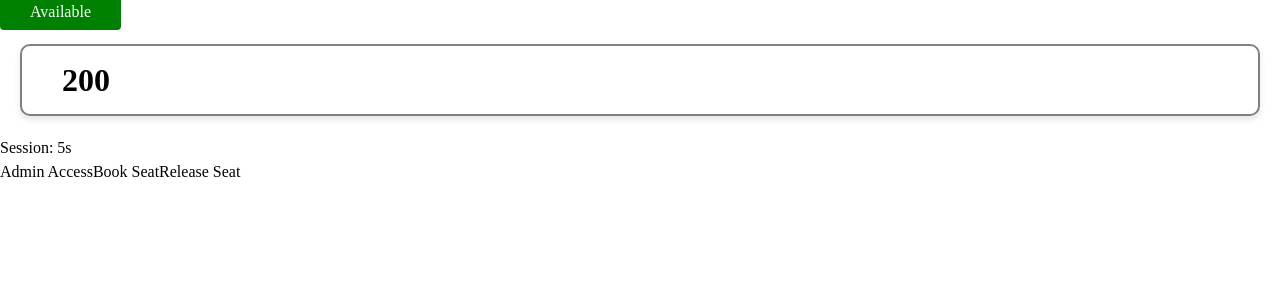
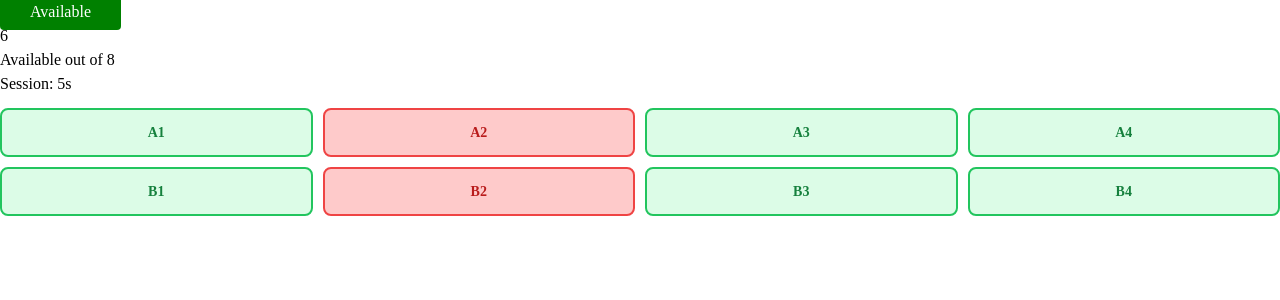
Before and after one commit to munibah1707-cpu/Seat-Availability-Tracker, a React (Vite) app in the folder seat-availabilty-tracker/: page / in a window 1280 px wide. Shown: the top 300 px of the page. Built offline with nearby package versions, Linux system fonts and the light colour scheme.

Commit message:
feat: upgrade seat tracker to an interactive grid map using unique keys

```diff
--- a/seat-availabilty-tracker/src/App.jsx
+++ b/seat-availabilty-tracker/src/App.jsx
@@ -1,36 +1,50 @@
-import React, { useState,useEffect } from "react";
+import React, { useState, useEffect } from "react";
 import SeatBadge from "./SeatBadge";
 import SeatCounter from "./SeatCounter";
-import AdminPanel from "./AdminPanel";
 
-const App =() => {
-  const [count, setCount] = useState(200);
+const initialSeats = [
+  { id: "s1", seatNumber: "A1", isOccupied: false },
+  { id: "s2", seatNumber: "A2", isOccupied: true },
+  { id: "s3", seatNumber: "A3", isOccupied: false },
+  { id: "s4", seatNumber: "A4", isOccupied: false },
+  { id: "s5", seatNumber: "B1", isOccupied: false },
+  { id: "s6", seatNumber: "B2", isOccupied: true },
+  { id: "s7", seatNumber: "B3", isOccupied: false },
+  { id: "s8", seatNumber: "B4", isOccupied: false },
+];
+
+const App = () => {
+
+  const [seats, setSeats] = useState(initialSeats);
   const [seconds, setSeconds] = useState(0);
-  const [isAdminOpen, setIsAdminOpen] = useState(false);
+
+
+  const totalSeats = seats.length;
+  const availableSeats = seats.filter((seat) => !seat.isOccupied).length;
 
   let badgeColor = "";
   let badgeText = "";
 
-
-  if (count > 50){
+  if (availableSeats === 0) {
+    badgeColor = "orange";
+    badgeText = "Sold Out";
+  } else if (availableSeats <= 2) {
+    badgeColor = "red";
+    badgeText = "Almost Full";
+  } else if (availableSeats <= 5) {
+    badgeColor = "yellow";
+    badgeText = "Filling Up";
+  } else {
     badgeColor = "green";
     badgeText = "Available";
-  }else if(count >=11){
-    badgeColor = "yellow";
-    badgeText = "Filling Up";
-  }else if(count >=1){
-    badgeColor = "red";
-    badgeText = "Almost Full";
-  }else{
-    badgeColor = "Orange";
-    badgeText = "Sold Out";
   }
 
-  const bookSeat = () => {
-   setCount((prev) =>Math.max(0, prev -1));
-  };
-  const releaseSeat = () => {
-    setCount((prev) => Math.min(200, prev + 1));
+  const handleSeatClick = (id) => {
+    setSeats((prevSeats) =>
+      prevSeats.map((seat) =>
+        seat.id === id ? { ...seat, isOccupied: !seat.isOccupied } : seat
+      )
+    );
   };
 
 
@@ -38,62 +52,69 @@ const App =() => {
     const interval = setInterval(() => {
       setSeconds((prevSeconds) => prevSeconds + 1);
     }, 1000);
-  return () => {
-    clearInterval(interval);
-  };
+    return () => clearInterval(interval);
   }, []);
 
   useEffect(() => {
-  if(count === 0){
-    console.log("ALERT: Venue is sold out!");
+    if (availableSeats === 0) {
+      console.warn("ALERT: Venue is sold out!");
     }
-}, [count]);
+  }, [availableSeats]);
+
 
 
   return (
     <div className="flex h-screen items-center justify-center flex-col gap-4 bg-red-200">
 
+      <SeatBadge text={badgeText} color={badgeColor} />
 
-    <SeatBadge text={badgeText} color={badgeColor} />
-    <SeatCounter count={count} seconds={seconds} />
+      <SeatCounter available={availableSeats} total={totalSeats} seconds={seconds} />
 
       <div className="flex flex-col gap-4 max-w-xs w-full">
 
 
+        {seats.length === 0 ? (
+          <p className="text-sm text-gray-500 italic text-center">No seats configured.</p>
+        ) : (
+          <div
+            style={{
+              display: "grid",
+              gridTemplateColumns: "repeat(4, 1fr)",
+              gap: "10px",
+              margin: "12px 0"
+            }}
+          >
+            {seats.map((seat) => (
               <button
-        onClick={() => setIsAdminOpen((prev) => !prev)}
-        className="w-full bg-gray-800 hover:bg-gray-900 text-white font-medium py-2 px-4 rounded-xl text-xs tracking-wide transition-all"
+                key={seat.id}
+                onClick={() => handleSeatClick(seat.id)}
+                style={{
+                  padding: "12px 4px",
+                  borderRadius: "8px",
+                  fontSize: "14px",
+                  fontWeight: "700",
+                  cursor: "pointer",
+                  border: "2px solid",
+
+                  backgroundColor: seat.isOccupied ? "#fecaca" : "#dcfce7",
+                  borderColor: seat.isOccupied ? "#ef4444" : "#22c55e",
+                  color: seat.isOccupied ? "#b91c1c" : "#15803d",
+                  transition: "all 0.1s ease"
+                }}
               >
-        {isAdminOpen ? "Close Admin" : "Admin Access"}
+                {seat.seatNumber}
               </button>
+            ))}
+          </div>
+        )}
 
-      {isAdminOpen && <AdminPanel onSetSeats={setCount} />}
-
-      <button
-        onClick={bookSeat}
-        disabled={count === 0}
-        className="w-full bg-pink-500 hover:bg-pink-600 disabled:bg-pink-200 text-white font-medium py-3 px-6 rounded-xl shadow-lg shadow-pink-200/50 active:scale-95 transition-all duration-200 ease-in-out disabled:pointer-events-none disabled:shadow-none"
-      >
-        Book Seat
-      </button>
-
-      <button
-        onClick={releaseSeat}
-        disabled={count === 200}
-        className="w-full bg-white hover:bg-pink-50 disabled:bg-gray-50 text-pink-600 font-medium py-3 px-6 rounded-xl border border-pink-100 shadow-md shadow-pink-100/40 active:scale-95 transition-all duration-200 ease-in-out disabled:text-gray-300 disabled:border-gray-100 disabled:shadow-none"
-      >
-        Release Seat
-      </button>
       </div>
 
-    {count === 0 && (
+      {availableSeats === 0 && (
         <div
           style={{
             position: "fixed",
-          top: 0,
-          left: 0,
-          right: 0,
-          bottom: 0,
+            top: 0, left: 0, right: 0, bottom: 0,
             backgroundColor: "#dc2626",
             color: "#ffffff",
             display: "flex",
@@ -115,7 +136,6 @@ useEffect(() => {
 
     </div>
   );
-
 };
 
 export default App;
--- a/seat-availabilty-tracker/src/SeatCounter.jsx
+++ b/seat-availabilty-tracker/src/SeatCounter.jsx
@@ -1,11 +1,23 @@
-import React from 'react'
+import React from "react";
 
-const SeatCounter = ({ count,seconds }) => {
+const SeatCounter = ({ available, total, seconds }) => {
   return (
-      <div>
-        <p style={{ fontSize: '2rem', fontWeight: 'bold', borderRadius: '10px', border: '2px solid grey', padding: '10px 40px', margin: '20px', boxShadow: '0 4px 6px rgba(0, 0, 0, 0.1)' }}>{count}</p>
-        <p>Session: {seconds}s</p>
+    <div className="mb-6">
+
+      <div className="text-[44px] font-bold tracking-tight text-gray-900 leading-none">
+        {available}
       </div>
-  )
+
+      <div className="text-sm font-medium text-gray-500 mt-1">
+        Available out of {total}
+      </div>
+
+
+      <div className="text-xs font-mono text-gray-400 mt-3">
+        Session: {seconds}s
+      </div>
+    </div>
+  );
 }
+
 export default SeatCounter;
```
Lines whose indentation alone changed are shown as unchanged.
